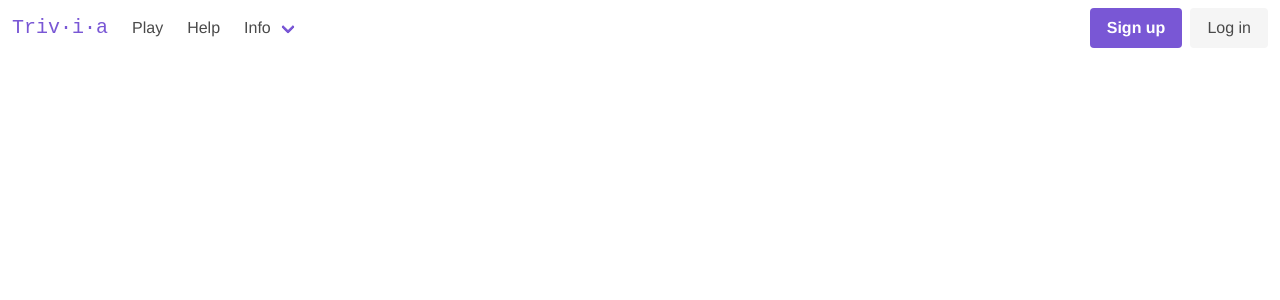
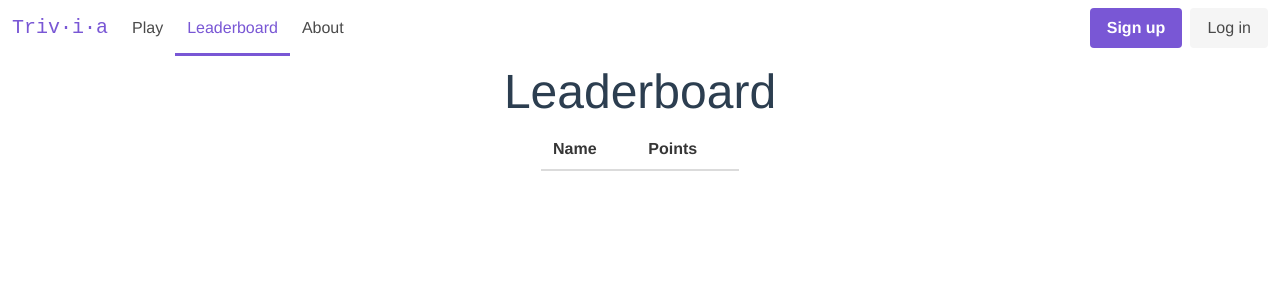
Before and after one commit to SondreKindem/VueTrivia, a Vue app: page /leaderboard in a window 1280 px wide. Shown: the top 300 px of the page. Built offline with nearby package versions, Linux system fonts and the light colour scheme.

Commit message:
feat: add leaderboard page

```diff
--- a/src/components/Nav.vue
+++ b/src/components/Nav.vue
@@ -9,17 +9,12 @@
       <router-link class="navbar-item is-tab" :to="{ name: 'Play' }">
         Play
       </router-link>
+      <router-link class="navbar-item is-tab" :to="{ name: 'Leaderboard' }">
+        Leaderboard
+      </router-link>
       <router-link class="navbar-item is-tab" :to="{ name: 'About' }">
-        Help
+        About
       </router-link>
-      <b-navbar-dropdown label="Info">
-        <b-navbar-item href="#">
-          About
-        </b-navbar-item>
-        <b-navbar-item href="#">
-          Contact
-        </b-navbar-item>
-      </b-navbar-dropdown>
     </template>
 
     <template slot="end">
--- a/src/router/index.js
+++ b/src/router/index.js
@@ -21,19 +21,13 @@ const routes = [
   {
     path: '/play',
     name: 'Play',
-    // route level code-splitting
-    // this generates a separate chunk (about.[hash].js) for this route
-    // which is lazy-loaded when the route is visited.
     component: () => import(/* webpackChunkName: "about" */ '../views/Play.vue')
   },
   {
-    path: '/something',
-    name: 'Something',
-    // route level code-splitting
-    // this generates a separate chunk (about.[hash].js) for this route
-    // which is lazy-loaded when the route is visited.
-    component: () => import(/* webpackChunkName: "about" */ '../views/About.vue')
-  }
+    path: '/leaderboard',
+    name: 'Leaderboard',
+    component: () => import(/* webpackChunkName: "about" */ '../views/Leaderboard.vue')
+  },
 ]
 
 const router = new VueRouter({
--- /dev/null
+++ b/src/views/Leaderboard.vue
@@ -0,0 +1,38 @@
+<template>
+  <div>
+    <h1 class="is-size-1">Leaderboard</h1>
+    <div class="tile leaderboard is-flex-tablet" >
+      <b-table class="mx-6" style="text-align: left; min-width: 200px;" striped :data="leaderboard" :columns="columns"></b-table>
+    </div>
+  </div>
+</template>
+
+<script>
+export default {
+  name: "Leaderboard",
+
+  data(){
+    return {
+      name: "",
+      leaderboard: [],
+      columns: [
+        {"field": "name", "label": "Name"},
+        {"field": "points", "label": "Points"}
+      ]
+    }
+  },
+
+  mounted() {
+    this.leaderboard = JSON.parse(localStorage.getItem("leaderboard"));
+    if(!this.leaderboard){
+      this.leaderboard = [];
+    }
+  }
+}
+</script>
+
+<style scoped>
+  .leaderboard {
+    justify-content: center;
+  }
+</style>
```
